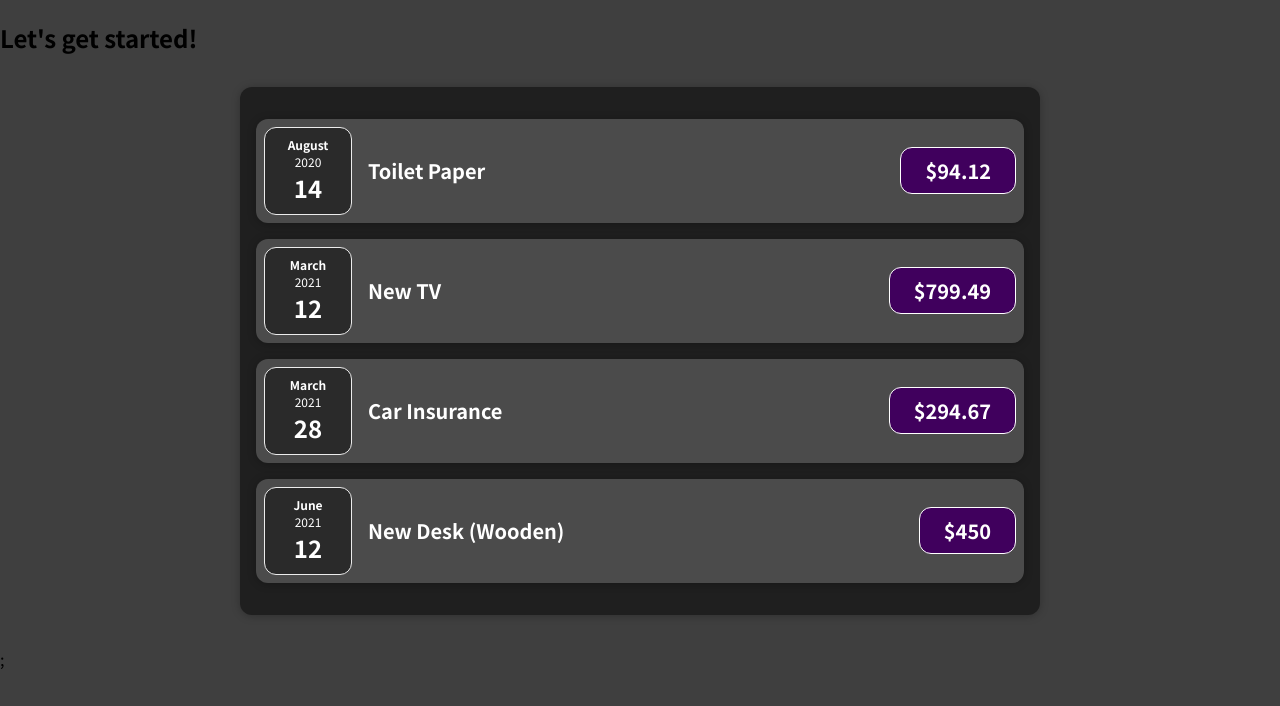
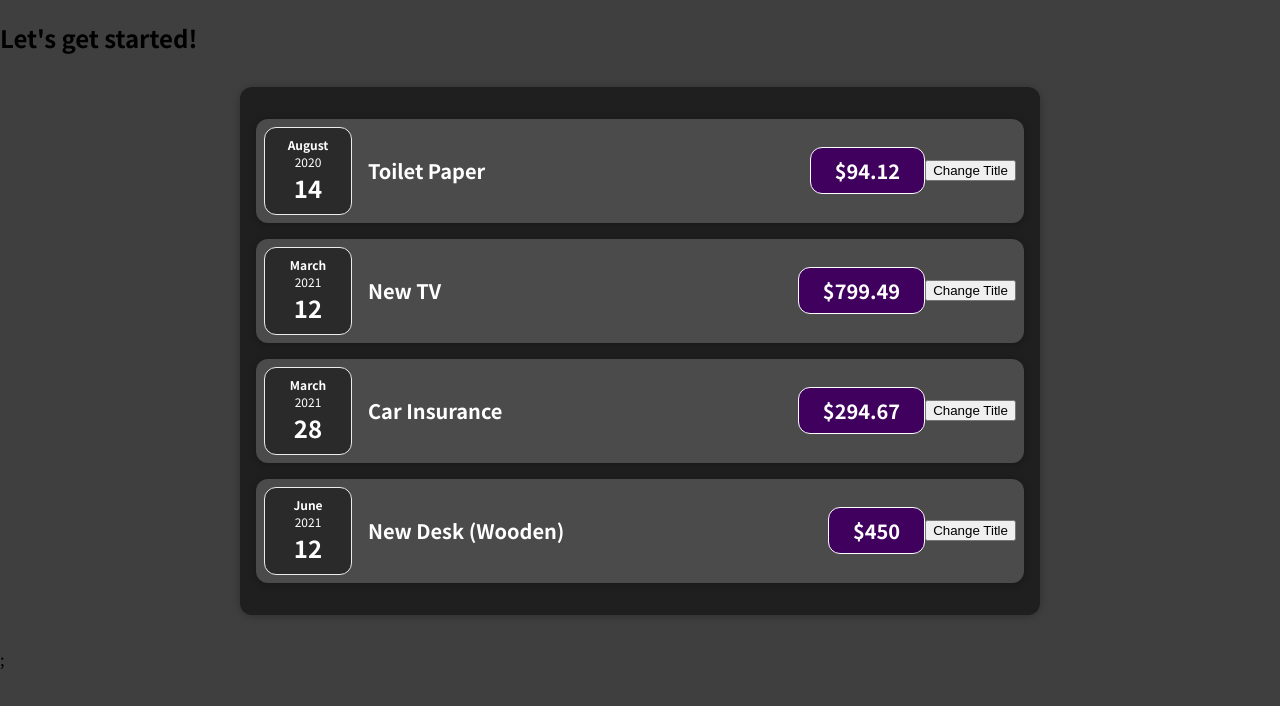
Before and after one commit to alenslyn/ExpenseTracker, a React (Create React App) app: page / in a window 1280 px wide. Shown: the top 706 px of the page. Built offline with nearby package versions, Linux system fonts and the light colour scheme.

Commit message:
feat: add useState to expense title

```diff
--- a/src/components/Expenses/ExpenseItem.js
+++ b/src/components/Expenses/ExpenseItem.js
@@ -1,15 +1,23 @@
+import react, { useState } from "react";
 import ExpenseDate from "./ExpenseDate";
 import Card from "../UI/Card";
 import "./ExpenseItem.css";
 
 const ExpenseItem = (props) => {
+  const [title, setTitle] = useState(props.title);
+
+  const clickHandler = () => {
+    setTitle("Updated");
+    console.log(title);
+  };
   return (
     <Card className="expense-item">
       <ExpenseDate date={props.date} />
       <div className="expense-item__description">
-        <h2>{props.title}</h2>
+        <h2>{title}</h2>
       </div>
       <div className="expense-item__price">${props.amount}</div>
+      <button onClick={clickHandler}>Change Title</button>
     </Card>
   );
 };
```
